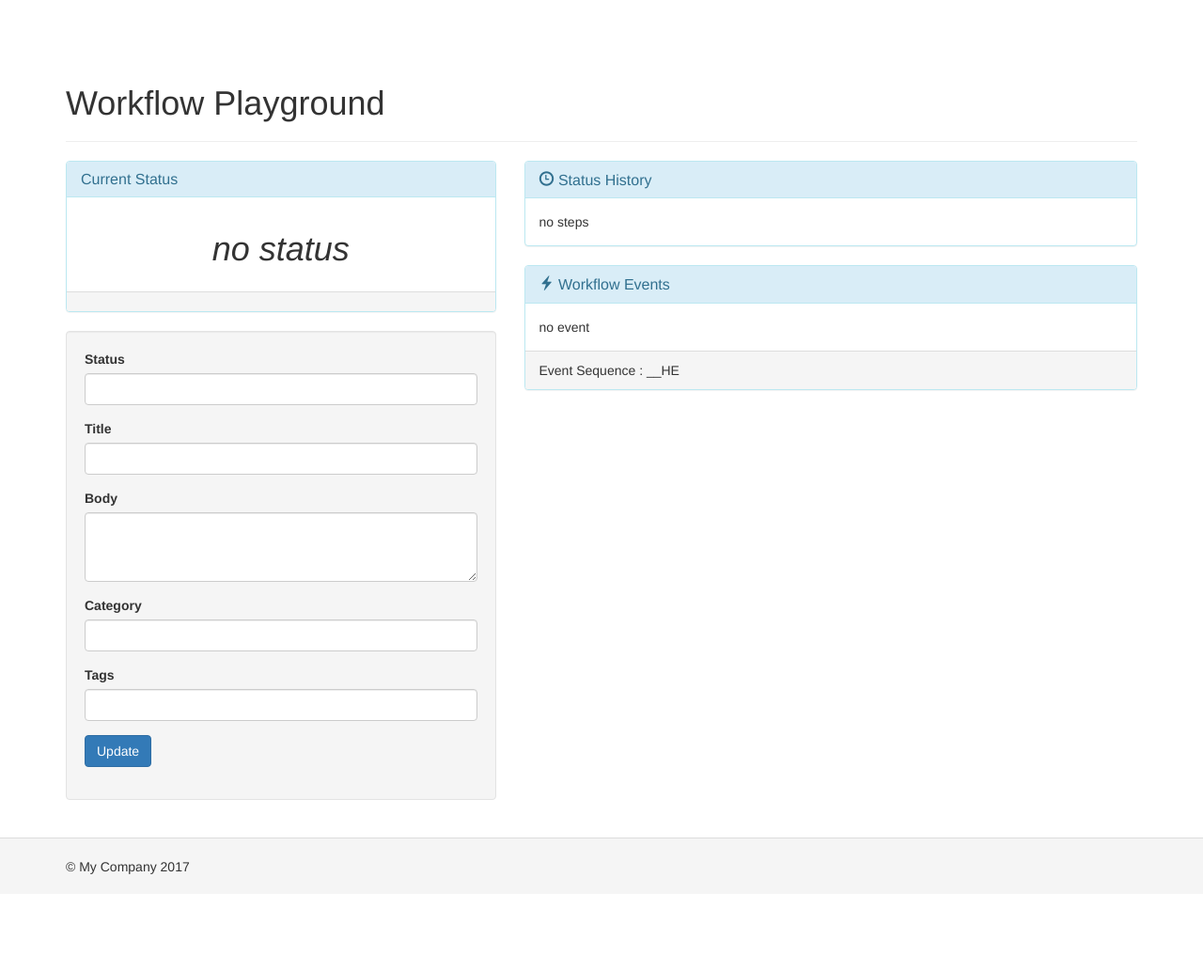
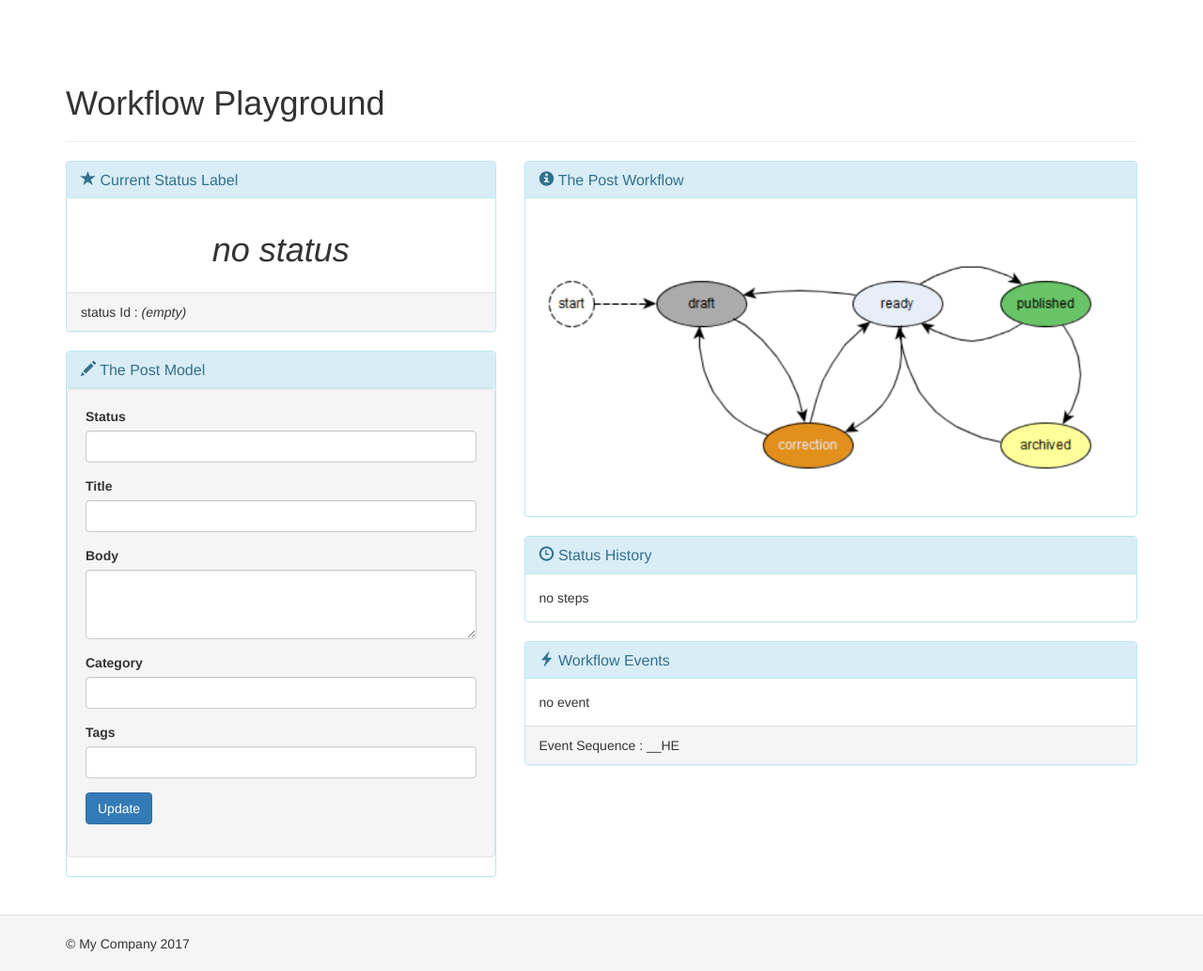
Before and after one commit to raoul2000/yii2-app, a Yii app: the page made by views/workflow/status-history/update.php in a window 1280 px wide. Shown: the whole page at 94% size. Before the commit the page ends 930 px from the top, so only its background shows below. Run offline with PHP 8.4 and a stand-in for Yii, Linux system fonts and the light colour scheme; the template is opened without the code that fills it, so the values that code supplies are empty; form fields are guessed from the names that the template uses; some libraries are stand-ins or nearby versions.

Commit message:
improve workflow playground view

```diff
--- a/views/workflow/status-history/update.php
+++ b/views/workflow/status-history/update.php
@@ -20,23 +20,46 @@ use yii\bootstrap\ActiveForm;
 	<div class="col-lg-5">
 		<div class="panel panel-info">
 			<div class="panel-heading">
-				<h3 class="panel-title">Current Status</h3>
+				<h3 class="panel-title">
+					<span class="glyphicon glyphicon-star" aria-hidden="true"></span>
+					Current Status Label
+				</h3>
 			</div>
 			<div class="panel-body">
-            	<?php if( ! $model->hasWorkflowStatus() ) :?>
-                	<h1 class="text-center">
+				<h1 class="text-center">
+      	<?php if( ! $model->hasWorkflowStatus() ) :?>
 					<em>no status</em>
+				<?php else:?>
+					<?php
+						$status = $model->getWorkflowStatus();
+						echo  '<span class="label label-default" style="background-color:'.
+							$status->getMetadata('color').'">'.
+							$status->getLabel()
+						.'</span>'
+					 ?>
+				<?php endif;?>
 				</h1>
 			</div>
-			<div class="panel-footer"></div>
-                <?php else:?>
-               		<h1 class="text-center"><?= Html::encode($model->getWorkflowStatus()->getLabel()) ?></h1>
-		</div>
-		<div class="panel-footer">status Id : <?= $model->getWorkflowStatus()->getId()?></div>
-                <?php endif;?>
-            </div>
+			<div class="panel-footer">
+				<?php
+					if(  ! $model->hasWorkflowStatus() ) {
+						echo "status Id : <em>(empty)</em>";
+					} else {
+						echo "status Id : " .  $model->getWorkflowStatus()->getId();
+					}
+				 ?>
+			</div>
+    </div>
 
-	<div class="post-form well">
+		<div class="panel panel-info">
+			<div class="panel-heading">
+				<h3 class="panel-title">
+					<span class="glyphicon glyphicon-pencil" aria-hidden="true"></span>
+					The Post Model
+				</h3>
+			</div>
+			<div class="panel-body well">
+
 
 		    <?php $form = ActiveForm::begin(); ?>
 				<div class="alertdalert-warning">
@@ -65,12 +88,21 @@ use yii\bootstrap\ActiveForm;
 			    </div>
 
 		    <?php ActiveForm::end(); ?>
-
-		</div>
+			</div>
+		</div><!-- end of form -->
 	</div>
 
 
 	<div class="col-lg-7">
+		<div class="panel panel-info">
+			<div class="panel-heading">
+				<h3 class="panel-title">
+					<span class="glyphicon glyphicon-info-sign" aria-hidden="true"></span> The Post Workflow</h3>
+			</div>
+			<div class="panel-body">
+ 				<img src="images/post-workflow.png" alt="post-workflow" class="img-responsive">
+			</div>
+		</div>
 		<div class="panel panel-info">
 			<div class="panel-heading">
 				<h3 class="panel-title"><span class="glyphicon glyphicon-time" aria-hidden="true"></span> Status History</h3>
@@ -102,7 +134,13 @@ use yii\bootstrap\ActiveForm;
 										$startLabel = '<em>enter into workflow</em>';
 									} else {
 										$startId = $current->start_status_id;
-										$startLabel =  $model->getWorkflowSource()->getStatus( $current->start_status_id)->getLabel();
+
+										$status = $model->getWorkflowSource()->getStatus( $current->start_status_id);
+										$startLabel =  '<span class="label label-default" style="background-color:'.
+											$status->getMetadata('color').'">'.
+											$status->getLabel()
+										.'</span>';
+
 									}
 
 									if( $current->end_status_id == null ) {
@@ -110,7 +148,12 @@ use yii\bootstrap\ActiveForm;
 										$endLabel = '<em>leave workflow</em>';
 									} else {
 										$endId = $current->end_status_id;
-										$endLabel =  $model->getWorkflowSource()->getStatus( $current->end_status_id)->getLabel();
+
+										$status = $model->getWorkflowSource()->getStatus( $current->end_status_id);
+										$endLabel =  '<span class="label label-default" style="background-color:'.
+											$status->getMetadata('color').'">'.
+											$status->getLabel()
+										.'</span>';
 									}
 
 									?>
```
Also changed, not shown: models/history/Post.php (+7 -2 lines), models/history/PostWorkflow.php (+12 -3 lines), views/workflow/status-history/index.php (+15 -7 lines), web/images/post-workflow.png (added), 1 other file.
